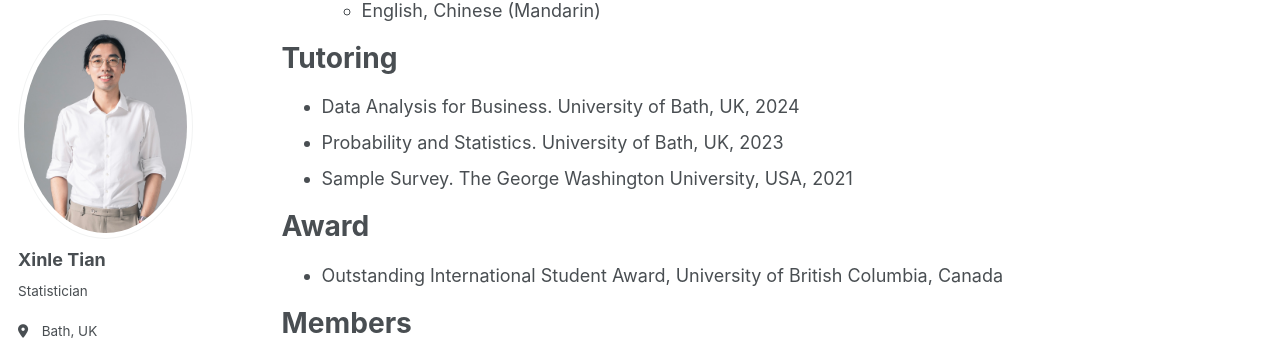
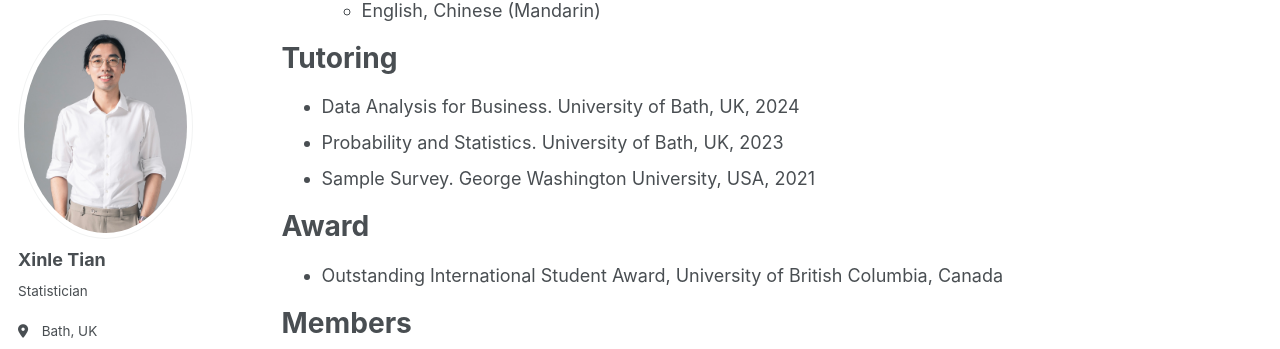
Before and after one commit to xinlet/xinlet.github.io, a Jekyll site: the page built from _pages/cv.md, in a window 1280 px wide and 900 px high, scrolled down 432 px. Shown: the part 92-441 px from the top of the window. Built offline with Jekyll 4.4.1, drawn with Linux system fonts in a browser that asks for light colours.

Commit message:
Update cv.md

```diff
--- a/_pages/cv.md
+++ b/_pages/cv.md
@@ -29,7 +29,7 @@ Tutoring
 ======
   * Data Analysis for Business. University of Bath, UK, 2024
   * Probability and Statistics. University of Bath, UK, 2023
-  * Sample Survey. The George Washington University, USA, 2021
+  * Sample Survey. George Washington University, USA, 2021
 
 Award
 ======
```
